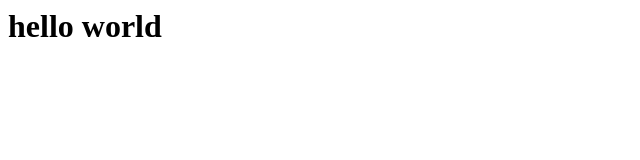
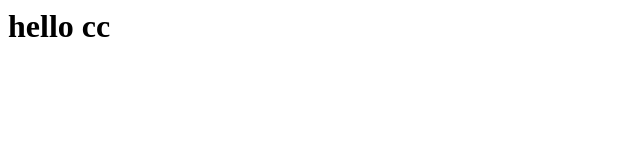
Before and after one commit to wai4y/testweb, a plain HTML site: page index.html in a window 1280 px wide. Shown: the whole page, without its empty margins (0-640 px from the left). Drawn offline with Linux system fonts and the light colour scheme.

Commit message:
Update index.html

```diff
--- a/index.html
+++ b/index.html
@@ -1 +1 @@
-<h1>hello world</h1>
+<h1>hello cc</h1>
```
